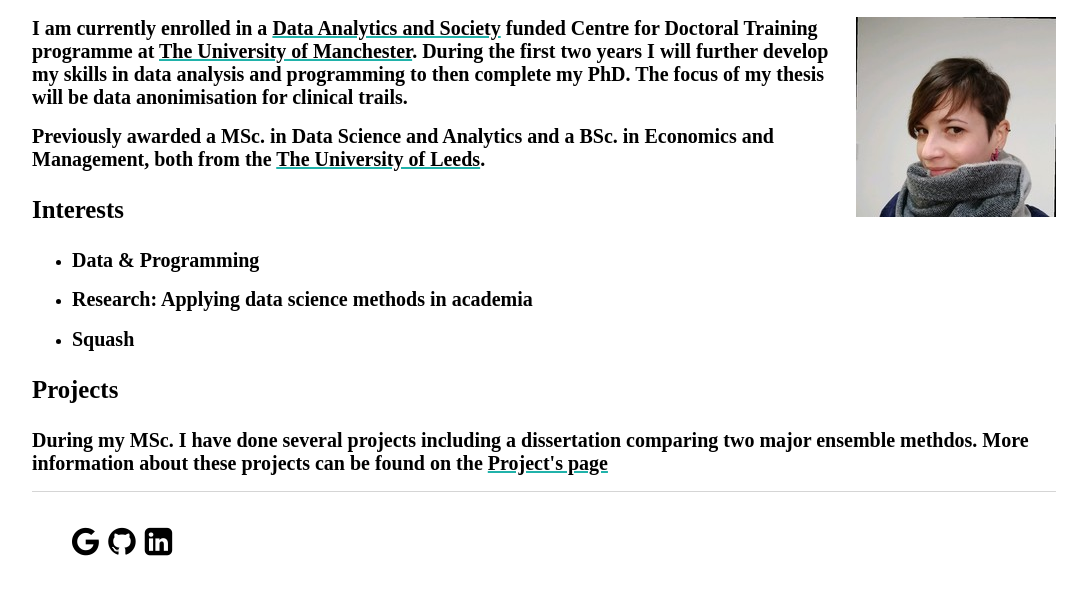
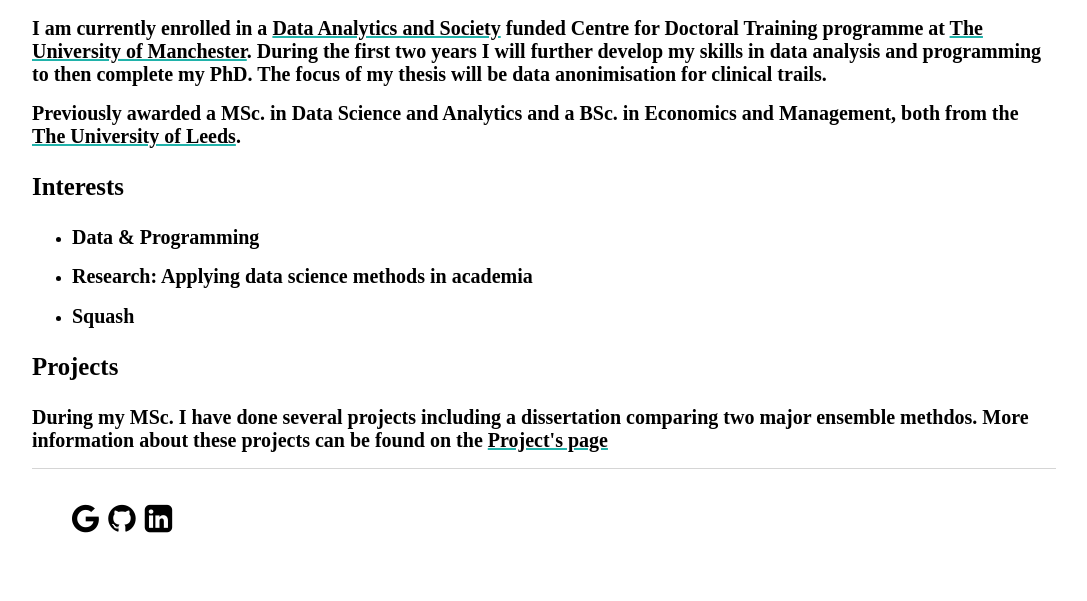
Before and after one commit to ananico/ananico.github.io, a Jekyll site: the page index.html, which Jekyll copies as it is, in a window 1280 px wide. Shown: the part 440-1041 px from the top of the page, without its empty margins (96-1183 px from the left). Built offline with Jekyll 4.4.1, drawn with Linux system fonts in a browser that asks for light colours; after the commit the page ends 1018 px from its top, so only the background shows below that.

Commit message:
Update index.html

```diff
--- a/index.html
+++ b/index.html
@@ -5,7 +5,7 @@
 		<title>Ana-Maria Nicoriciu</title>
 		<!-- link to main stylesheet -->
 		<link rel="stylesheet" type="text/css" href="/css/main.css">
-		<! creates link to a page which already contains code for various icons  >
+		<!-- creates link to a page which already contains code for various icons -->
 		<link rel="stylesheet" href="https://cdnjs.cloudflare.com/ajax/libs/font-awesome/4.7.0/css/font-awesome.min.css">
 	</head>
 	<body>
@@ -24,7 +24,7 @@
 		</div>
 		<div class="container">
     		<div class="blue">
-     <img src="0.jpg" alt="Photo of Ana Nicoriciu" align="right" style= "float: right"/>
+     <!--img src="0.jpg" alt="Photo of Ana Nicoriciu" align="right" style= "float: right"/-->
 <h2>I am currently enrolled in a <a href="https://datacdt.org/">Data Analytics and Society</a>
 funded Centre for Doctoral Training programme at <a href="https://www.manchester.ac.uk/">The University of Manchester</a>. During the first two
  years I will further develop my skills in data analysis and programming to then complete my PhD.
```
